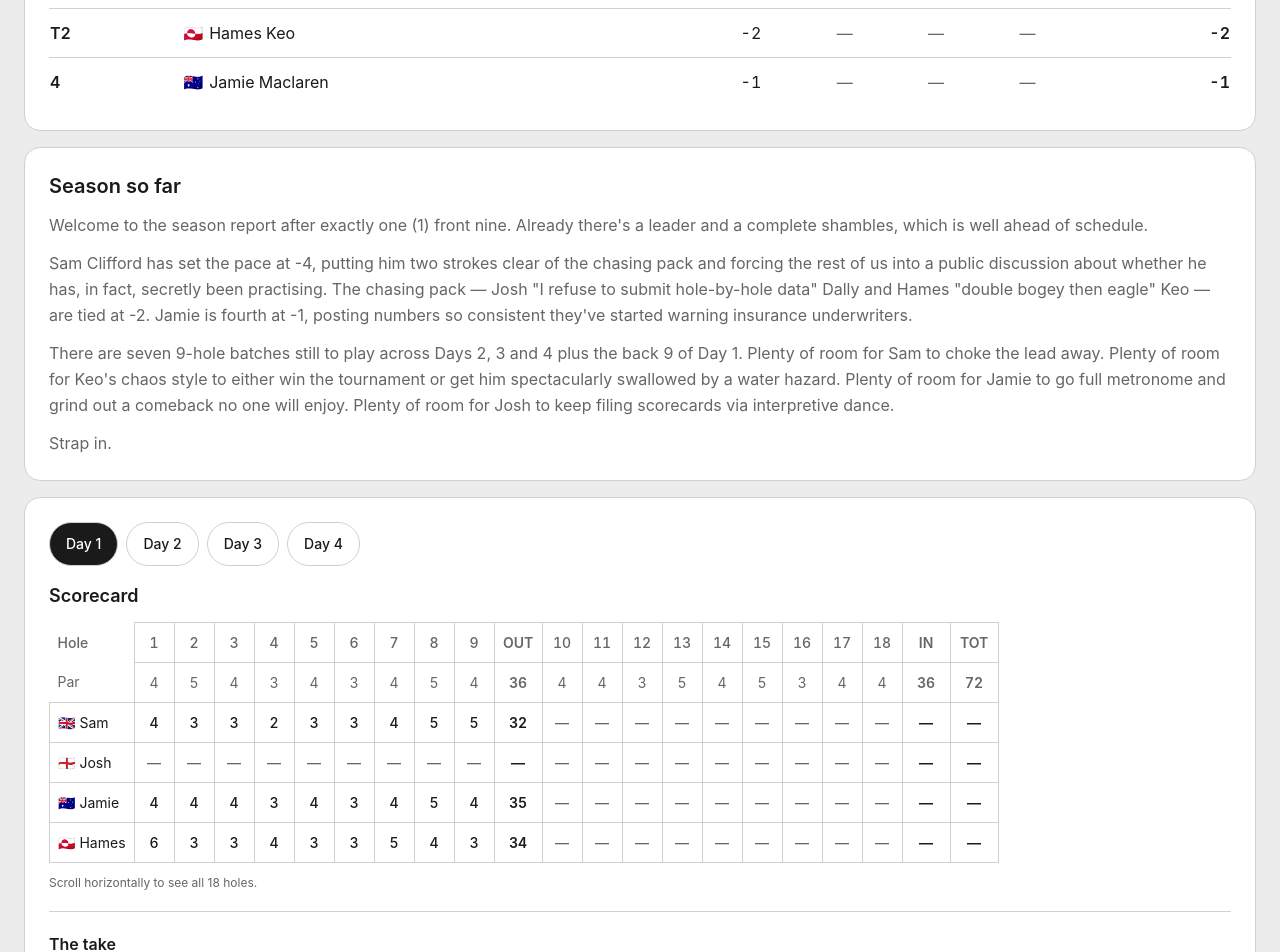
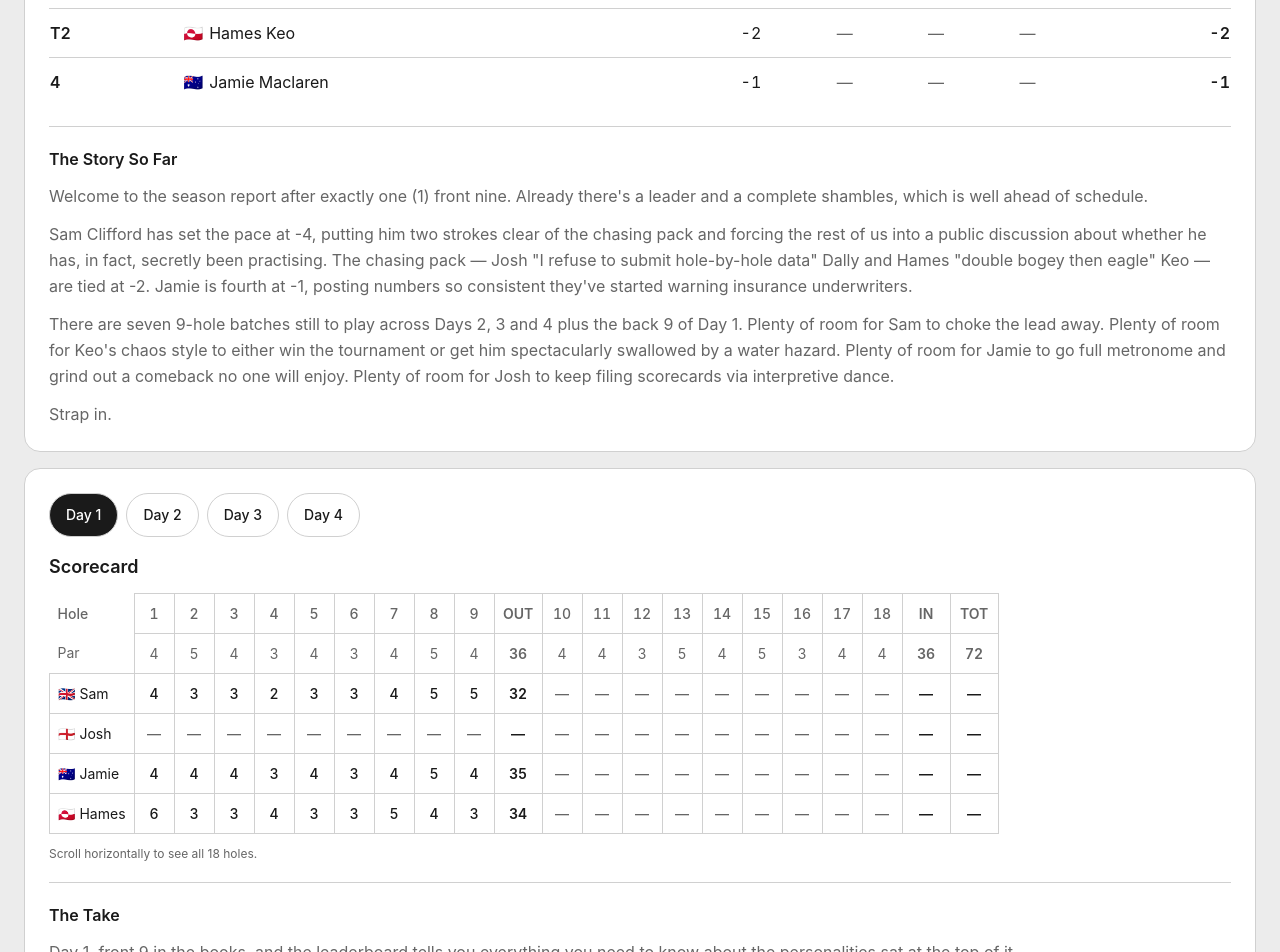
Before and after one commit to jameskeo126/webbers-golf-dashboard, a Next.js app: page / in a window 1280 px wide. Shown: the part 280-1232 px from the top of the page. Built offline with nearby package versions, Linux system fonts and the light colour scheme.

Commit message:
Combine leaderboard with The Story So Far; title-case all headings/buttons

```diff
--- a/app/page.tsx
+++ b/app/page.tsx
@@ -3,7 +3,6 @@
 import { useState } from "react"
 import { Header } from "@/components/Header"
 import { Leaderboard } from "@/components/Leaderboard"
-import { SeasonCommentary } from "@/components/SeasonCommentary"
 import { RoundTabs } from "@/components/RoundTabs"
 import { Scorecard } from "@/components/Scorecard"
 import { PlayerCards } from "@/components/PlayerCards"
@@ -17,7 +16,6 @@ export default function HomePage() {
     <main className="min-h-screen pb-12">
       <Header />
       <Leaderboard />
-      <SeasonCommentary />
       <Scorecard
         round={round}
         tabs={<RoundTabs selected={selectedRound} onSelect={setSelectedRound} />}
--- a/components/Leaderboard.tsx
+++ b/components/Leaderboard.tsx
@@ -1,4 +1,4 @@
-import { ROUNDS } from "@/data/rounds"
+import { ROUNDS, SEASON_COMMENTARY } from "@/data/rounds"
 import { PLAYERS } from "@/data/players"
 import { computeLeaderboard } from "@/lib/leaderboard"
 import { formatToPar } from "@/lib/scoreUtils"
@@ -71,6 +71,21 @@ export function Leaderboard() {
           ))}
         </tbody>
       </table>
+      {SEASON_COMMENTARY ? (
+        <div
+          className="mt-5 pt-5"
+          style={{ borderTop: "1px solid var(--border)" }}
+        >
+          <h3 className="text-base font-semibold mb-3" style={{ color: "var(--text-primary)" }}>
+            The Story So Far
+          </h3>
+          <div className="leading-relaxed space-y-3" style={{ color: "var(--text-muted)" }}>
+            {SEASON_COMMENTARY.split("\n\n").map((para, i) => (
+              <p key={i}>{para}</p>
+            ))}
+          </div>
+        </div>
+      ) : null}
     </section>
   )
 }
--- a/components/PlayerCards.tsx
+++ b/components/PlayerCards.tsx
@@ -59,7 +59,7 @@ function PlayerCard({
             className="w-full text-left text-sm font-medium transition hover:opacity-80"
             style={{ color: "var(--text-primary)", minHeight: "44px" }}
           >
-            {open ? "Hide the take ▴" : "Read the take ▾"}
+            {open ? "Hide The Take ▴" : "Read The Take ▾"}
           </button>
           {open ? (
             <div className="mt-2 leading-relaxed space-y-3 text-sm" style={{ color: "var(--text-muted)" }}>
--- a/components/Scorecard.tsx
+++ b/components/Scorecard.tsx
@@ -103,7 +103,7 @@ export function Scorecard({ round, tabs }: { round: Round; tabs?: ReactNode }) {
           style={{ borderTop: "1px solid var(--border)" }}
         >
           <h4 className="text-base font-semibold mb-3" style={{ color: "var(--text-primary)" }}>
-            The take
+            The Take
           </h4>
           <div className="leading-relaxed space-y-3" style={{ color: "var(--text-muted)" }}>
             {round.commentary.summary.split("\n\n").map((para, i) => (
--- a/components/SeasonCommentary.tsx
+++ /dev/null
@@ -1,20 +0,0 @@
-import { SEASON_COMMENTARY } from "@/data/rounds"
-
-export function SeasonCommentary() {
-  if (!SEASON_COMMENTARY) return null
-  return (
-    <section
-      className="mx-4 my-4 rounded-2xl p-4 sm:mx-6 sm:p-6"
-      style={{ backgroundColor: "var(--bg-surface)", border: "1px solid var(--border)" }}
-    >
-      <h2 className="text-xl font-semibold mb-3" style={{ color: "var(--text-primary)" }}>
-        Season so far
-      </h2>
-      <div className="leading-relaxed space-y-3" style={{ color: "var(--text-muted)" }}>
-        {SEASON_COMMENTARY.split("\n\n").map((para, i) => (
-          <p key={i}>{para}</p>
-        ))}
-      </div>
-    </section>
-  )
-}
```
